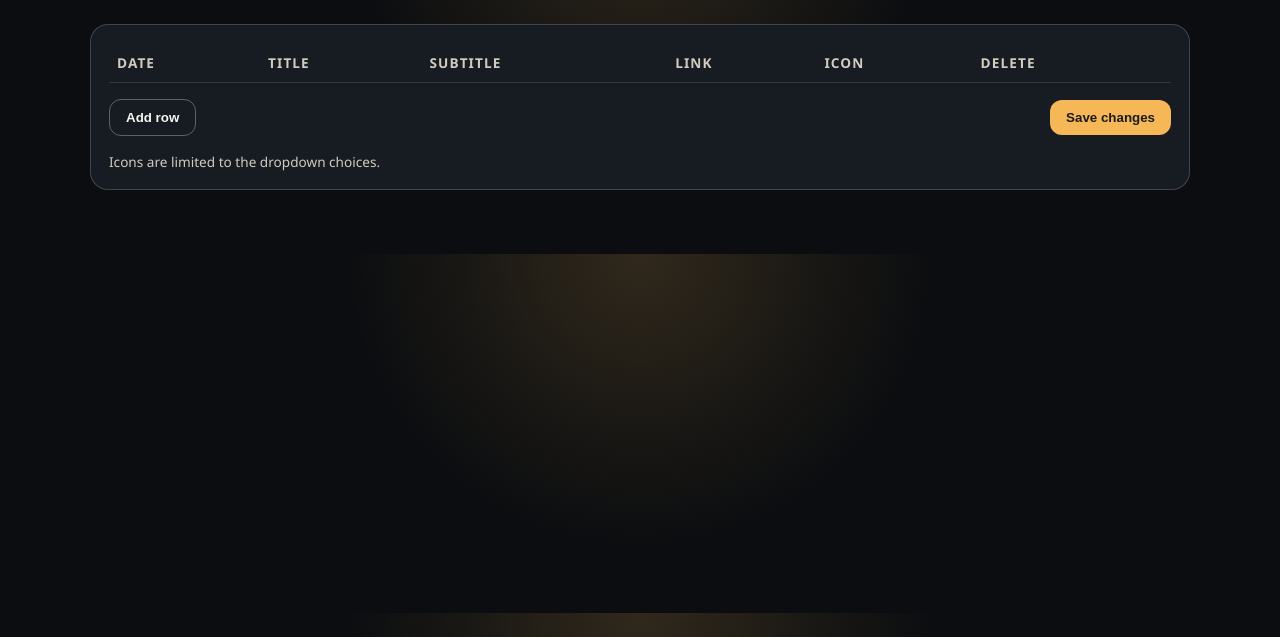
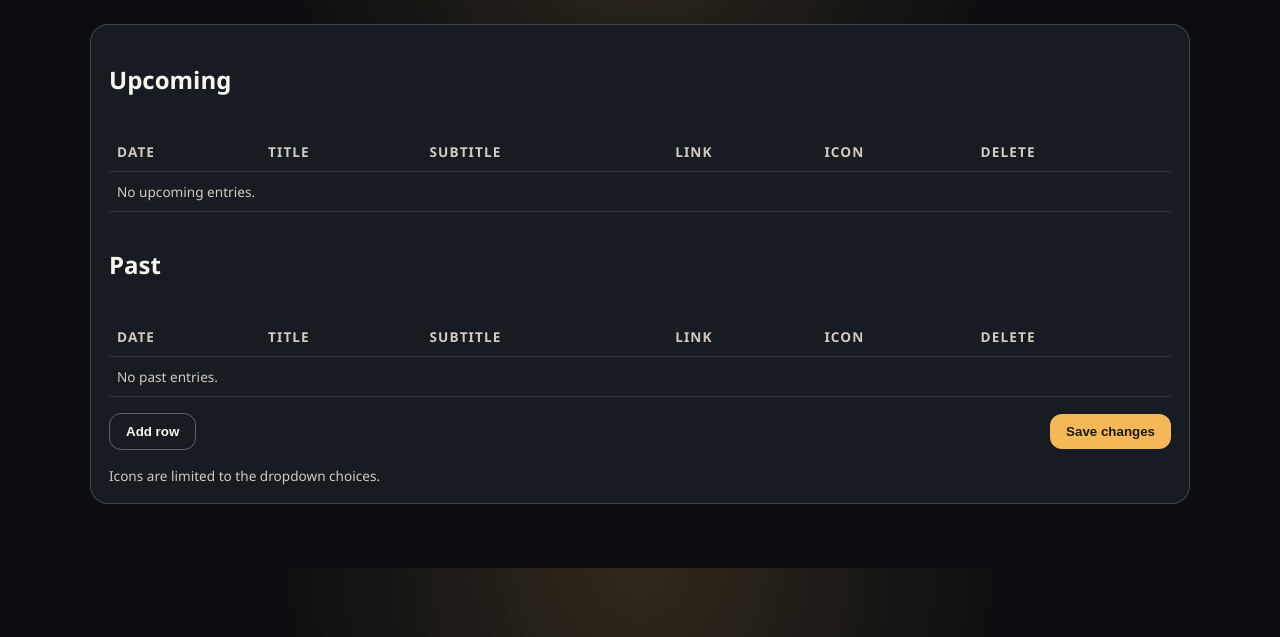
Before and after one commit to davidswinstead/web, a PHP site: page /admin/index.php in a window 1280 px wide. Shown: the part 105-742 px from the top of the page. Run offline with PHP 8.4, Linux system fonts and the light colour scheme; lists and menus that the app fills with data are empty.

```diff
--- a/admin/index.php
+++ b/admin/index.php
@@ -57,6 +57,19 @@ function fetchLinks(PDO $pdo)
       id ASC"
   );
   return $stmt->fetchAll(PDO::FETCH_ASSOC) ?: [];
+}
+
+function isUpcomingDate($dateString)
+{
+  if (!$dateString) {
+    return true;
+  }
+  $normalized = preg_replace("/\D/", "", $dateString);
+  if (strlen($normalized) < 8) {
+    return true;
+  }
+  $today = date("Ymd");
+  return $normalized >= $today;
 }
 
 function saveLinks(PDO $pdo, $items)
@@ -135,6 +148,13 @@ try {
   $error = $exception->getMessage();
   $data = [];
 }
+
+$upcoming = array_values(array_filter($data, function ($item) {
+  return isUpcomingDate($item["date"] ?? "");
+}));
+$past = array_values(array_filter($data, function ($item) {
+  return !isUpcomingDate($item["date"] ?? "");
+}));
 ?>
 <!DOCTYPE html>
 <html lang="en">
@@ -334,6 +354,8 @@ try {
       <?php endif; ?>
 
       <form method="post">
+        <?php $rowIndex = 0; ?>
+        <h2>Upcoming</h2>
         <table>
           <thead>
             <tr>
@@ -346,7 +368,12 @@ try {
             </tr>
           </thead>
           <tbody id="rows">
-            <?php foreach ($data as $index => $item) : ?>
+            <?php if (!$upcoming) : ?>
+            <tr>
+              <td colspan="6" class="help">No upcoming entries.</td>
+            </tr>
+            <?php endif; ?>
+            <?php foreach ($upcoming as $item) : ?>
             <tr>
               <td>
                 <label>Date</label>
@@ -364,7 +391,7 @@ try {
                   placeholder="defaults to show the date"
                   value="<?php echo h($item['subtitle'] ?? ''); ?>"
                 />
-                <div class="help">Optional.</div>
+                <div class="help inline">Optional.</div>
               </td>
               <td>
                 <label>Link</label>
@@ -388,9 +415,78 @@ try {
               </td>
               <td class="delete-cell">
                 <label>Delete</label>
-                <input type="checkbox" name="delete[]" value="<?php echo $index; ?>" />
+                <input type="checkbox" name="delete[]" value="<?php echo $rowIndex; ?>" />
               </td>
             </tr>
+            <?php $rowIndex++; ?>
+            <?php endforeach; ?>
+          </tbody>
+        </table>
+
+        <h2>Past</h2>
+        <table>
+          <thead>
+            <tr>
+              <th>Date</th>
+              <th>Title</th>
+              <th>Subtitle</th>
+              <th>Link</th>
+              <th>Icon</th>
+              <th>Delete</th>
+            </tr>
+          </thead>
+          <tbody id="past-rows">
+            <?php if (!$past) : ?>
+            <tr>
+              <td colspan="6" class="help">No past entries.</td>
+            </tr>
+            <?php endif; ?>
+            <?php foreach ($past as $item) : ?>
+            <tr class="past-row">
+              <td>
+                <label>Date</label>
+                <input type="date" name="date[]" value="<?php echo h($item['date'] ?? ''); ?>" />
+              </td>
+              <td>
+                <label>Title</label>
+                <input type="text" name="title[]" value="<?php echo h($item['title'] ?? ''); ?>" />
+              </td>
+              <td>
+                <label>Subtitle</label>
+                <input
+                  type="text"
+                  name="subtitle[]"
+                  placeholder="defaults to show the date"
+                  value="<?php echo h($item['subtitle'] ?? ''); ?>"
+                />
+                <div class="help inline">Optional.</div>
+              </td>
+              <td>
+                <label>Link</label>
+                <input type="url" name="link[]" value="<?php echo h($item['link'] ?? ''); ?>" />
+              </td>
+              <td>
+                <label>Icon</label>
+                <select name="icon[]">
+                  <?php $iconValue = $item['icon'] ?? ''; ?>
+                  <option value="" <?php echo $iconValue === '' ? 'selected' : ''; ?>>None</option>
+                  <option value="mic" <?php echo $iconValue === 'mic' ? 'selected' : ''; ?>>Mic</option>
+                  <option value="instagram" <?php echo $iconValue === 'instagram' ? 'selected' : ''; ?>>Instagram</option>
+                  <option value="linkedin" <?php echo $iconValue === 'linkedin' ? 'selected' : ''; ?>>LinkedIn</option>
+                  <option value="spark" <?php echo $iconValue === 'spark' ? 'selected' : ''; ?>>Spark</option>
+                  <option value="mail" <?php echo $iconValue === 'mail' ? 'selected' : ''; ?>>Mail</option>
+                  <option value="podcast" <?php echo $iconValue === 'podcast' ? 'selected' : ''; ?>>Podcast</option>
+                  <option value="video" <?php echo $iconValue === 'video' ? 'selected' : ''; ?>>Video</option>
+                  <option value="camera" <?php echo $iconValue === 'camera' ? 'selected' : ''; ?>>Camera</option>
+                  <option value="time" <?php echo $iconValue === 'time' ? 'selected' : ''; ?>>Time</option>
+                </select>
+              </td>
+              <td class="delete-cell">
+                <label>Delete</label>
+                <input type="checkbox" name="delete[]" value="<?php echo $rowIndex; ?>" />
+              </td>
+            </tr>
+            <?php $rowIndex++; ?>
             <?php endforeach; ?>
           </tbody>
         </table>
```
Also changed, not shown: admin/users.php (added, +105 -0 lines).
